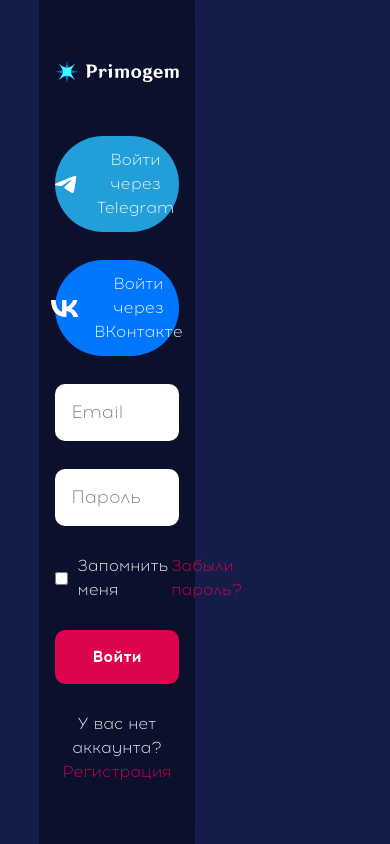
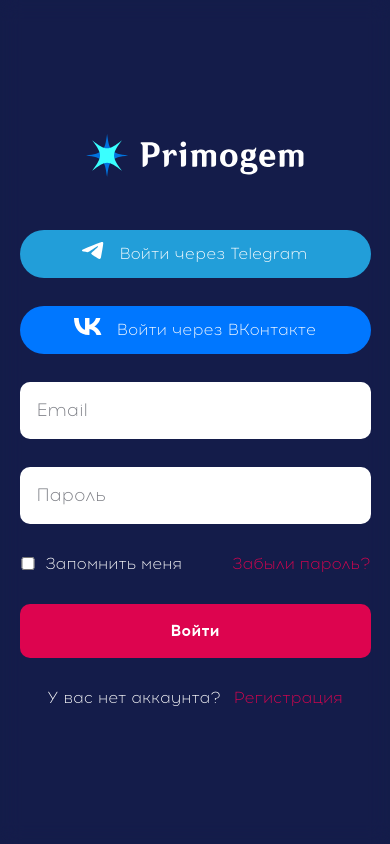
Before and after one commit to Valentine900/genshin-app, a Vue app: page /signIn in a window 390 px wide. Built offline with nearby package versions, Linux system fonts and the light colour scheme.

Commit message:
Сделал адаптив для страниц входа и регистрации и сами страницы

```diff
--- a/src/views/SignIn.vue
+++ b/src/views/SignIn.vue
@@ -1,28 +1,28 @@
 <template>
-  <div class="min-h-screen flex justify-end">
+  <div class="min-h-screen flex">
     <div
-      class="h-screen w-[40%] max-w-[550px] mr-[50%] bg-[#080C20B2] backdrop-blur-[10px] flex items-center"
+      class="h-screen w-full md:max-w-[550px] md:mx-[120px] md:bg-[#080C20B2] backdrop-blur-[10px] flex items-center"
     >
-      <div class="w-[80%] ml-[10%]">
+      <div class="w-[90%] md:w-[80%] mx-[auto]">
         <img src="@/assets/logo.svg" alt="Logo" class="w-[218px] h-auto mx-auto" />
 
         <div class="flex flex-col gap-[28px] text-white mt-[52px]">
           <button
-            class="w-full bg-[#229ED9] rounded-[50px] py-[12px] font-medium flex items-center justify-center gap-[15px]"
+            class=" bg-[#229ED9] rounded-[50px] py-[12px] font-medium flex justify-center gap-[15px]"
           >
             <img src="@/assets/tg.svg" />
             Войти через Telegram
           </button>
 
           <button
-            class="w-full bg-[#0077FF] rounded-[50px] py-[12px] font-medium flex items-center justify-center gap-[15px] mb-[28px]"
+            class=" bg-[#0077FF] rounded-[50px] py-[12px] font-medium flex justify-center gap-[15px] mb-[28px]"
           >
             <img src="@/assets/vk.svg" />
             Войти через ВКонтакте
           </button>
         </div>
 
-        <form class="w-full flex flex-col gap-[28px]">
+        <form class=" flex flex-col gap-[28px]">
           <div class="flex flex-col">
             <input
               type="email"
@@ -65,7 +65,7 @@
 
           <div class="text-center text-white text-[16px] font-normal">
             У вас нет аккаунта?
-            <RouterLink to="/signUp" class="text-[#DD044F] font-normal hover:underline text-[16px]"
+            <RouterLink to="/signUp" class="text-[#DD044F] ml-[8px] font-normal hover:underline text-[16px]"
               >Регистрация</RouterLink>
           </div>
         </form>
--- a/src/views/SignUp.vue
+++ b/src/views/SignUp.vue
@@ -1,12 +1,12 @@
 <template>
-  <div class="min-h-screen flex justify-end">
+  <div class="min-h-screen flex">
     <div
-      class="h-screen w-[40%] max-w-[550px] mr-[50%] bg-[#080C20B2] backdrop-blur-[10px] flex items-center"
+      class="h-screen w-full md:max-w-[550px] md:mx-[120px] md:bg-[#080C20B2] backdrop-blur-[10px] flex items-center"
     >
-      <div class="w-[80%] ml-[10%]">
+      <div class="w-[90%] md:w-[80%] mx-[auto]">
         <img src="@/assets/logo.svg" alt="Logo" class="w-[218px] h-auto mx-auto" />
 
-        <form class="w-full flex flex-col gap-[28px] mt-[52px]">
+        <form class=" flex flex-col gap-[28px] mt-[52px]">
           <div class="flex flex-col">
             <input
               type="text"
@@ -17,16 +17,16 @@
 
           <div class="flex flex-col">
             <input
-              type="email"
-              placeholder="Email"
+              type="password"
+              placeholder="Пароль"
               class="bg-[#ffffff] px-[17px] rounded-[10px] py-[15px] text-white placeholder:text-[#22253199] text-[18px] font-medium"
             />
           </div>
 
           <div class="flex flex-col">
             <input
-              type="password"
-              placeholder="Пароль"
+              type="email"
+              placeholder="Email"
               class="bg-[#ffffff] px-[17px] rounded-[10px] py-[15px] text-white placeholder:text-[#22253199] text-[18px] font-medium"
             />
           </div>
@@ -41,9 +41,8 @@
 
           <div class="text-center text-white text-[16px] font-normal">
             У вас есть аккаунт?
-            <RouterLink to="/signIn" class="text-[#DD044F] font-normal hover:underline text-[16px]"
-              >Войти</RouterLink
-            >
+            <RouterLink to="/signIn" class="text-[#DD044F] ml-[8px] font-normal hover:underline text-[16px]"
+              >Войти</RouterLink>
           </div>
         </form>
       </div>
```
